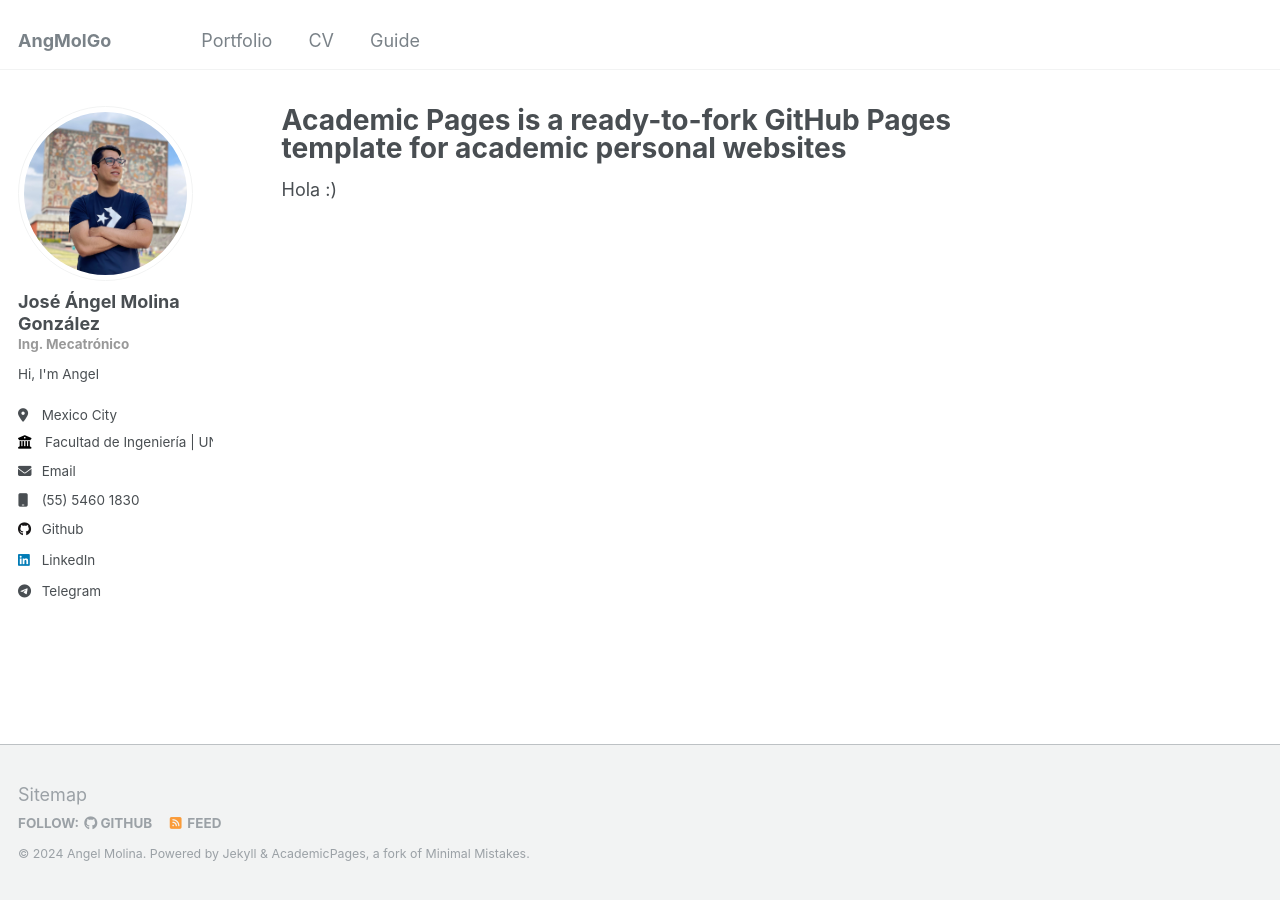
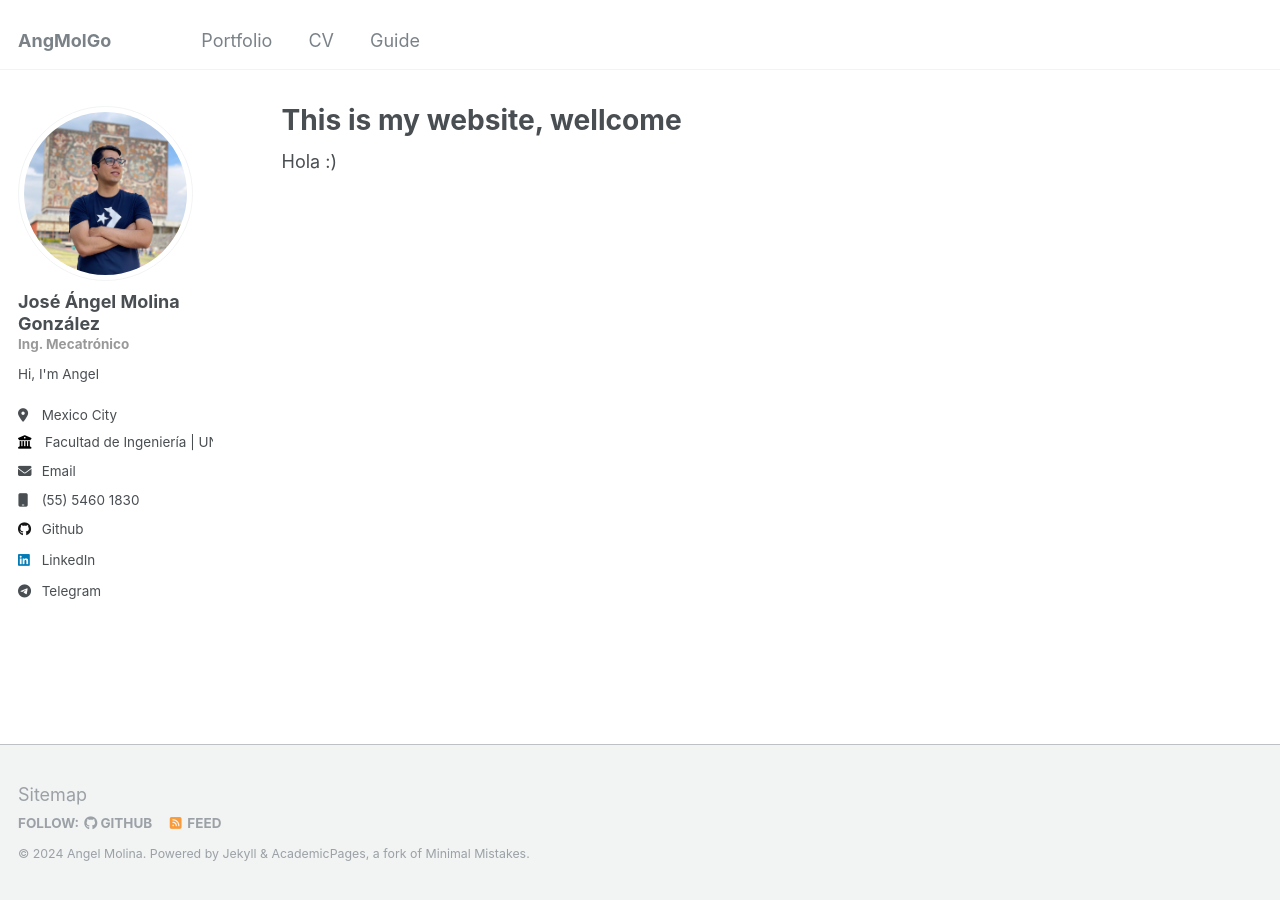
Before and after one commit to AngMolGo/angmolgo.github.io, a Jekyll site: the page built from _pages/about.md, in a window 1280 px wide. Built offline with Jekyll 4.4.1, drawn with Linux system fonts in a browser that asks for light colours.

```diff
--- a/_pages/about.md
+++ b/_pages/about.md
@@ -1,6 +1,6 @@
 ---
 permalink: /
-title: "Academic Pages is a ready-to-fork GitHub Pages template for academic personal websites"
+title: "This is my website, wellcome"
 author_profile: true
 redirect_from:
   - /about/
```
Also changed, not shown: _portfolio/GreenovationSummerChallenge.md (deleted, +0 -7 lines), _portfolio/Schneider_Innovation_Summer_Challenge.md (added, +7 -0 lines), _portfolio/Siemens_Greenovation_Summer_Challenge.md (renamed from _portfolio/GreenovationSummerChallenge copy.md), images/Schneider_Innovation_Summer_Challenge_presentation.png (added).
